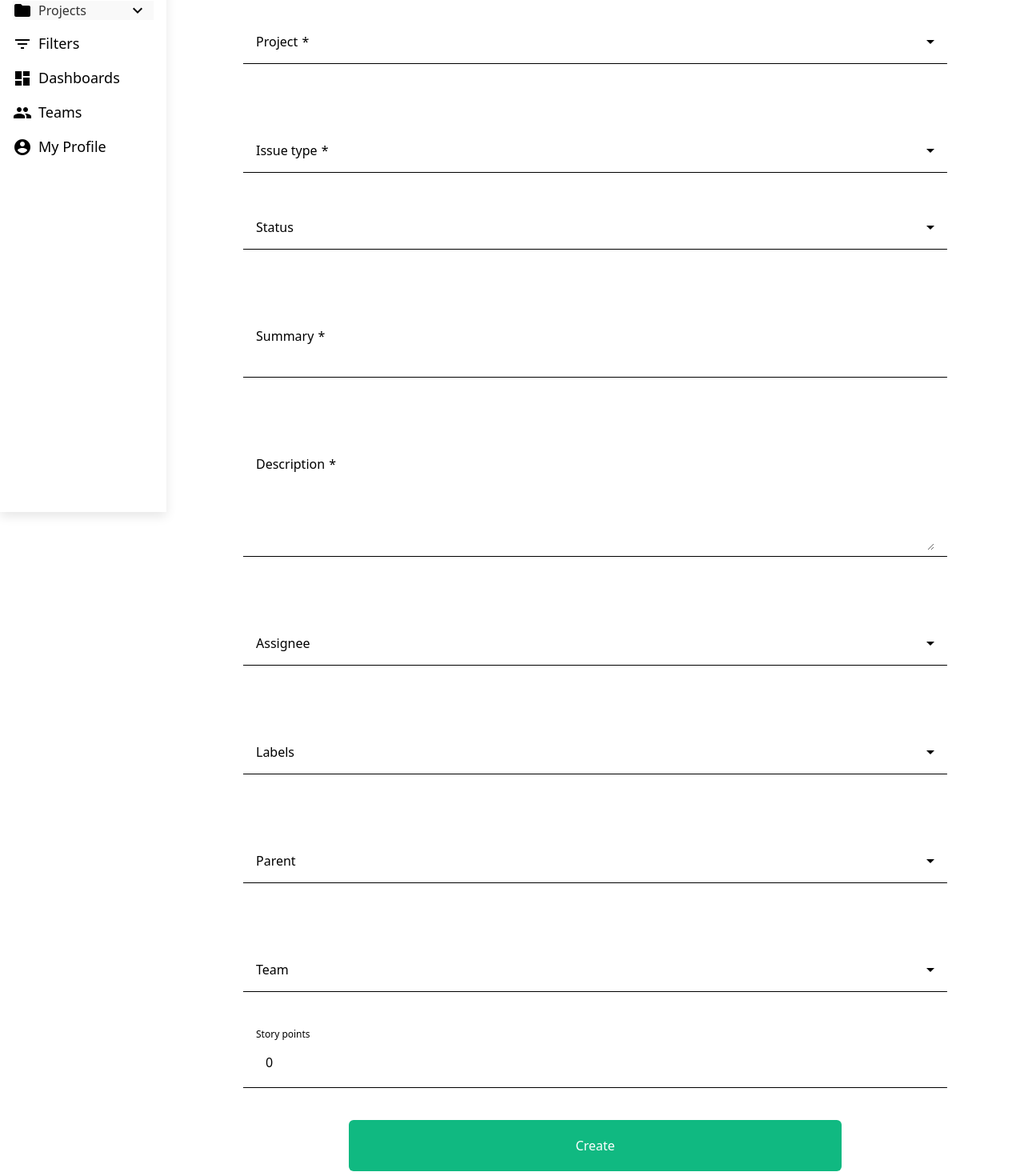
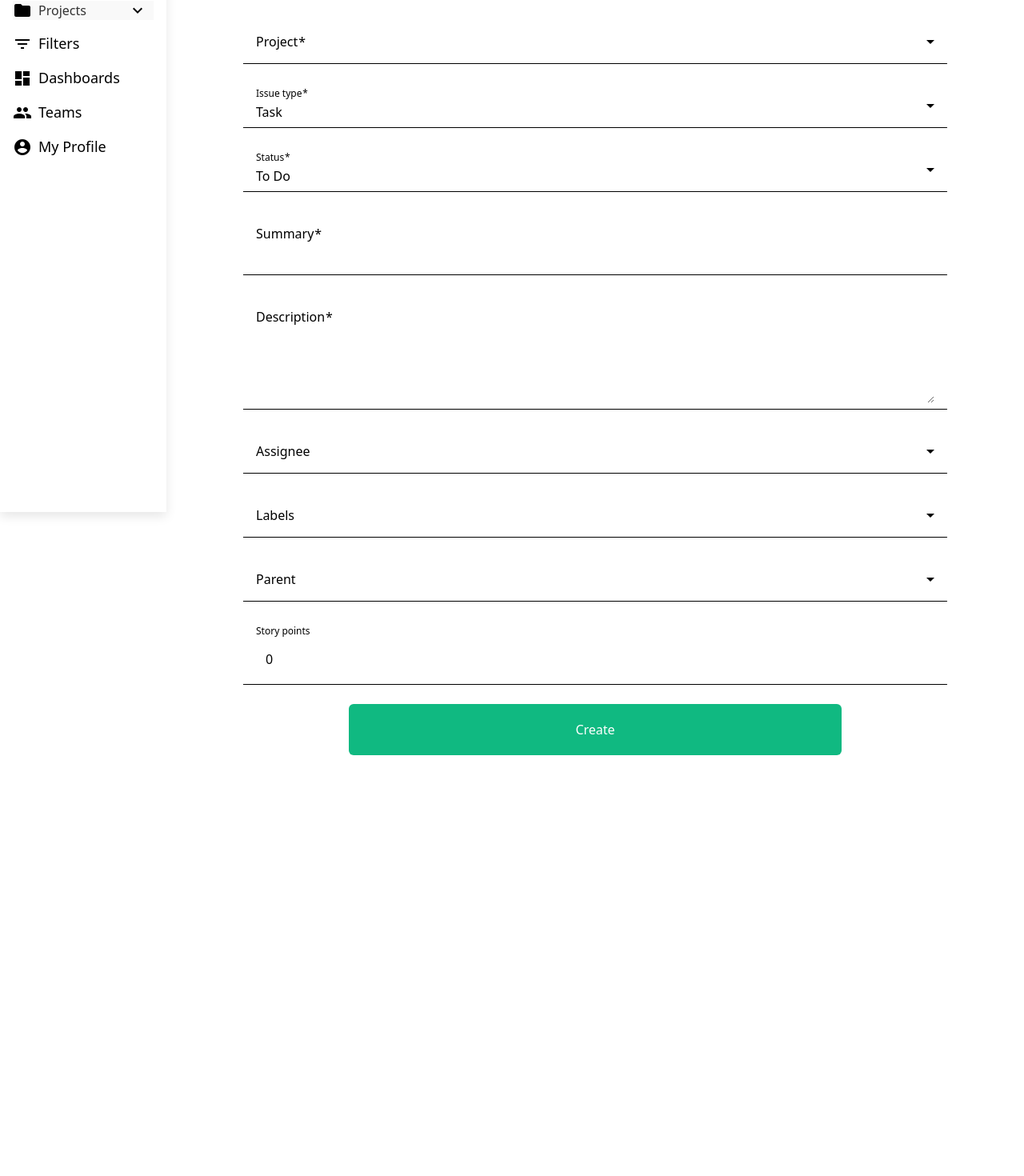
Before and after one commit to Szakolcs/Webker_Gojira, an Angular app: page /create in a window 1280 px wide. Shown: the part 240-1710 px from the top of the page at 80% size. After the commit the page ends 1280 px from the top, so only its background shows below. Built offline with nearby package versions, Linux system fonts and the light colour scheme.

Commit message:
create issue angular form error handling: navigating to non-existing project

```diff
--- a/src/app/database/issues.ts
+++ b/src/app/database/issues.ts
@@ -2,6 +2,7 @@ import Issue from './../types/Issue';
 import StatusEnum from './../types/StatusEnum';
 import PriorityEnum from './../types/PriorityEnum';
 import labels from './labels';
+import IssueTypeEnum from '../types/IssueTypeEnum';
 
 const issues: Issue[] = [
   {
@@ -13,7 +14,7 @@ const issues: Issue[] = [
     assigneeId: '2',
     labels: [labels[0], labels[3]],
     parentNodeId: null,
-    childrenNodeIds: [],
+    issueType: IssueTypeEnum.Task,
     storyPoints: 3,
     priority: PriorityEnum.High,
     createdAt: new Date(),
@@ -28,7 +29,7 @@ const issues: Issue[] = [
     assigneeId: '1',
     labels: [labels[1], labels[8]],
     parentNodeId: null,
-    childrenNodeIds: [],
+    issueType: IssueTypeEnum.Task,
     storyPoints: 5,
     priority: PriorityEnum.Medium,
     createdAt: new Date(),
@@ -43,7 +44,7 @@ const issues: Issue[] = [
     assigneeId: '3',
     labels: [labels[5], labels[6]],
     parentNodeId: null,
-    childrenNodeIds: [],
+    issueType: IssueTypeEnum.Task,
     storyPoints: 8,
     priority: PriorityEnum.High,
     createdAt: new Date(),
@@ -58,7 +59,7 @@ const issues: Issue[] = [
     assigneeId: '4',
     labels: [labels[2], labels[4]],
     parentNodeId: null,
-    childrenNodeIds: [],
+    issueType: IssueTypeEnum.Task,
     storyPoints: 2,
     priority: PriorityEnum.Low,
     createdAt: new Date(),
@@ -73,7 +74,7 @@ const issues: Issue[] = [
     assigneeId: '5',
     labels: [labels[9], labels[18]],
     parentNodeId: null,
-    childrenNodeIds: [],
+    issueType: IssueTypeEnum.Task,
     storyPoints: 4,
     priority: PriorityEnum.Medium,
     createdAt: new Date(),
@@ -88,7 +89,7 @@ const issues: Issue[] = [
     assigneeId: '6',
     labels: [labels[10], labels[11]],
     parentNodeId: null,
-    childrenNodeIds: [],
+    issueType: IssueTypeEnum.Task,
     storyPoints: 6,
     priority: PriorityEnum.High,
     createdAt: new Date(),
@@ -103,7 +104,7 @@ const issues: Issue[] = [
     assigneeId: '7',
     labels: [labels[12], labels[15]],
     parentNodeId: null,
-    childrenNodeIds: [],
+    issueType: IssueTypeEnum.Task,
     storyPoints: 5,
     priority: PriorityEnum.Medium,
     createdAt: new Date(),
@@ -118,7 +119,7 @@ const issues: Issue[] = [
     assigneeId: '8',
     labels: [labels[1], labels[13]],
     parentNodeId: null,
-    childrenNodeIds: [],
+    issueType: IssueTypeEnum.Task,
     storyPoints: 8,
     priority: PriorityEnum.High,
     createdAt: new Date(),
@@ -133,7 +134,7 @@ const issues: Issue[] = [
     assigneeId: '9',
     labels: [labels[11], labels[14]],
     parentNodeId: null,
-    childrenNodeIds: [],
+    issueType: IssueTypeEnum.Task,
     storyPoints: 6,
     priority: PriorityEnum.High,
     createdAt: new Date(),
@@ -148,7 +149,7 @@ const issues: Issue[] = [
     assigneeId: '10',
     labels: [labels[0], labels[2]],
     parentNodeId: null,
-    childrenNodeIds: [],
+    issueType: IssueTypeEnum.Task,
     storyPoints: 2,
     priority: PriorityEnum.Low,
     createdAt: new Date(),
@@ -165,7 +166,7 @@ const issues: Issue[] = [
     assigneeId: '2',
     labels: [labels[19], labels[4]],
     parentNodeId: null,
-    childrenNodeIds: [],
+    issueType: IssueTypeEnum.Task,
     storyPoints: 4,
     priority: PriorityEnum.Medium,
     createdAt: new Date(),
@@ -180,7 +181,7 @@ const issues: Issue[] = [
     assigneeId: '3',
     labels: [labels[5], labels[9]],
     parentNodeId: null,
-    childrenNodeIds: [],
+    issueType: IssueTypeEnum.Task,
     storyPoints: 2,
     priority: PriorityEnum.High,
     createdAt: new Date(),
@@ -195,7 +196,7 @@ const issues: Issue[] = [
     assigneeId: '4',
     labels: [labels[0], labels[10]],
     parentNodeId: null,
-    childrenNodeIds: [],
+    issueType: IssueTypeEnum.Task,
     storyPoints: 3,
     priority: PriorityEnum.Medium,
     createdAt: new Date(),
--- a/src/app/pages/create-issue/create-issue.component.html
+++ b/src/app/pages/create-issue/create-issue.component.html
@@ -1,72 +1,70 @@
 <div class="form-container">
   <h1>Create a new issue</h1>
   <h2>Required fields are marked with an asterix *</h2>
+
+  <form [formGroup]="createIssueForm" (ngSubmit)="createIssue();  $event.stopPropagation()">
     <mat-form-field>
-    <mat-label>
-      Project
-    </mat-label>
-    <mat-select [(ngModel)]="selectedProject" [placeholder]="'Select a project'" required>
+      <mat-label>Project</mat-label>
+      <mat-select formControlName="projectId" placeholder="Select a project" required>
         @for (project of projects; track projects.indexOf(project)) {
-        <mat-option [value]=project.name>{{ project.name }}</mat-option>
+          <mat-option [value]="project.id">{{ project.name }}</mat-option>
         }
       </mat-select>
     </mat-form-field>
+
     <br/>
+
     <mat-form-field>
-    <mat-label>
-      Issue type
-    </mat-label>
-    <mat-select [(ngModel)]="selectedIssueType" [placeholder]="'Select an issue type'" required>
+      <mat-label>Issue type</mat-label>
+      <mat-select formControlName="issueType" placeholder="Select an issue type" required>
         @for (issue of issueEnumKeys; track issueEnumKeys?.indexOf(issue)) {
-        <mat-option [value]=issue>{{ issue }}</mat-option>
+          <mat-option [value]="issue">{{ issue }}</mat-option>
         }
       </mat-select>
     </mat-form-field>
+
     <mat-form-field>
-    <mat-label>
-      Status
-    </mat-label>
-    <mat-select [(ngModel)]="selectedStatus" matTooltip="Initial status">
-      <mat-option [value]="'TODO'">To Do</mat-option>
-      <mat-option [value]="'Done'">Done</mat-option>
+      <mat-label>Status</mat-label>
+      <mat-select formControlName="status" matTooltip="Initial status">
+        <mat-option [value]="StatusEnum.ToDo">To Do</mat-option>
+        <mat-option [value]="StatusEnum.Done">Done</mat-option>
       </mat-select>
     </mat-form-field>
+
     <br/>
+
     <mat-form-field>
-    <mat-label>
-      Summary
-    </mat-label>
-    <input type="text" matInput placeholder="Enter a summary" [(ngModel)]="summary" required>
+      <mat-label>Summary</mat-label>
+      <input type="text" matInput placeholder="Enter a summary" formControlName="summary" required>
     </mat-form-field>
+
     <br/>
+
     <mat-form-field>
-    <mat-label>
-      Description
-    </mat-label>
-    <textarea type="text" matInput placeholder="Write a description of the issue" [(ngModel)]="description"
-              required></textarea>
+      <mat-label>Description</mat-label>
+      <textarea type="text" matInput placeholder="Write a description of the issue" formControlName="description" required></textarea>
     </mat-form-field>
+
     <br/>
+
     <mat-form-field>
-    <mat-label>
-      Assignee
-    </mat-label>
-    <mat-select [(ngModel)]="selectedDev" [placeholder]="'Assign to someone'">
+      <mat-label>Assignee</mat-label>
+      <mat-select formControlName="assigneeId" placeholder="Assign to someone">
         @for (dev of users; track dev.email) {
-        <mat-option [value]=dev.email>
+          <mat-option [value]="dev.id">
             {{ dev | devFormatter }}
           </mat-option>
         }
       </mat-select>
     </mat-form-field>
+
     <br/>
+
     <mat-form-field>
-    <mat-label>
-      Labels
-    </mat-label>
-    <mat-select [(ngModel)]="selectedLabels" [placeholder]="'Select labels'" multiple>
+      <mat-label>Labels</mat-label>
+      <mat-select formControlName="labels" placeholder="Select labels" multiple>
         @for (label of labels; track labels.indexOf(label)) {
-        <mat-option [value]=label.name>
+          <mat-option [value]="label.name">
             <div style="display: flex" class="label-with-color">
               <div [style.background-color]="label.color" class="color-dot"></div>
               {{ label.name }}
@@ -75,41 +73,29 @@
         }
       </mat-select>
     </mat-form-field>
+
     <br/>
+
     <mat-form-field>
-    <mat-label>
-      Parent
-    </mat-label>
-    <mat-select [(ngModel)]="selectedParent" [placeholder]="'Choose a parent'">
+      <mat-label>Parent</mat-label>
+      <mat-select formControlName="parentNodeId" placeholder="Choose a parent">
         @for (parent of issues; track parent.id) {
-        <mat-option [value]=parent.id>
+          <mat-option [value]="parent.id">
             {{ parent.summary }}
           </mat-option>
         }
       </mat-select>
     </mat-form-field>
+
     <br/>
+
     <mat-form-field>
-    <mat-label>
-      Team
-    </mat-label>
-    <mat-select [(ngModel)]="selectedTeam" [placeholder]="'Choose a team'">
-      @for (team of teams; track team.id) {
-        <mat-option [value]=team.id class="team-option" >
-          <mat-label>
-            {{ team.name }}
-          </mat-label>
-        </mat-option>
-      }
-    </mat-select>
+      <mat-label>Story points</mat-label>
+      <input type="number" matInput placeholder="Storypoints" formControlName="storyPoints">
     </mat-form-field>
-  <mat-form-field>
-    <mat-label>
-      Story points
-    </mat-label>
-    <input type="number" matInput placeholder="Storypoints" [(ngModel)]="storyPoint">
-  </mat-form-field>
-  <div class="submit-button" (click)="createIssue()">
-    <button mat-raised-button color="primary">Create</button>
+
+    <div class="submit-button">
+      <button mat-raised-button color="primary" type="submit">Create</button>
     </div>
+  </form>
 </div>
--- a/src/app/pages/create-issue/create-issue.component.ts
+++ b/src/app/pages/create-issue/create-issue.component.ts
@@ -1,19 +1,25 @@
-import {Component} from '@angular/core';
+import {Component, OnInit} from '@angular/core';
 import {MatOption} from '@angular/material/core';
 import {MatFormField, MatInput, MatLabel} from '@angular/material/input';
 import {MatSelect} from '@angular/material/select';
-import {FormsModule} from '@angular/forms';
+import {FormBuilder, FormGroup, FormsModule, ReactiveFormsModule, Validators} from '@angular/forms';
 import {MatTooltip} from '@angular/material/tooltip';
 import {MatButton} from '@angular/material/button';
 import {FormatDev} from '../../shared/pipes/dev.pipe';
-import Project from './../../types/Project'
-import IssueTypeEnum from './../../types/IssueTypeEnum'
 import StatusEnum from '../../types/StatusEnum';
-import Projects from '../../database/projects';
+import projects from '../../database/projects';
 import users from '../../database/users';
 import labels from '../../database/labels';
 import issues from '../../database/issues';
 import teams from '../../database/teams';
+import User from '../../types/User';
+import Label from '../../types/Label';
+import Issue from '../../types/Issue';
+import Team from '../../types/Team';
+import Project from '../../types/Project';
+import PriorityEnum from '../../types/PriorityEnum';
+import IssueTypeEnum from './../../types/IssueTypeEnum';
+
 
 @Component({
   selector: 'app-create-issue',
@@ -27,6 +33,7 @@ import teams from '../../database/teams';
     MatInput,
     MatButton,
     FormatDev,
+    ReactiveFormsModule,
   ],
   templateUrl: './create-issue.component.html',
   styleUrl: './create-issue.component.css'
@@ -39,30 +46,59 @@ import teams from '../../database/teams';
 //   }
 // }
 
-export class CreateIssueComponent {
-  issueEnumKeys: string[] | undefined; // Array of the keys of Enum
-  constructor() {
+export class CreateIssueComponent implements OnInit {
+  createIssueForm!: FormGroup;
+  issueEnumKeys: string[] | undefined;
+  projects: Project[] = projects;
+  users: User[] = users;
+  labels:  Label[] = labels;
+  issues: Issue[] = issues;
+  teams: Team[] = teams;
+
+
+  constructor(private fb: FormBuilder) {
     this.issueEnumKeys = Object.values(IssueTypeEnum) as string[];
   }
 
-  selectedProject: Project | null = null;
-  selectedIssueType: string = "None";
-  selectedStatus: string = StatusEnum.ToDo;
-  summary: string = "";
-  selectedDev: string = "";
-  storyPoint: number = 0;
-  description: string = "";
-  selectedParent: any;
-  selectedLabels: any = [];
-  selectedTeam: any;
-
-  createIssue() {
-    console.log(" hehe ");
+  ngOnInit(): void {
+    this.createIssueForm = this.fb.group({
+      summary: ['', [Validators.required, Validators.minLength(3)]],
+      description: ['', [Validators.required, Validators.minLength(10)]],
+      status: [StatusEnum.ToDo, [Validators.required]],
+      projectId: ['', [Validators.required]],
+      assigneeId: [''],
+      issueType: [IssueTypeEnum.Task, [Validators.required]],
+      labels: [[]],
+      parentNodeId: [''],
+      storyPoints: [0, [Validators.min(0)]],
+      priority: [PriorityEnum.Low]
+    });
   }
 
-  protected readonly projects = Projects;
-  protected readonly users = users;
-  protected readonly labels = labels;
-  protected readonly issues = issues;
-  protected readonly teams = teams;
+  createIssue(): void {
+    console.log("hehe")
+    if (this.createIssueForm.valid) {
+      const newId = (this.issues.length + 1).toString();
+
+      const newIssue = {
+        id: newId,
+        ...this.createIssueForm.value,
+        createdAt: new Date(),
+        lastUpdated: new Date()
+      };
+
+      this.issues.push(newIssue);
+
+      this.createIssueForm.reset({
+        status: 'TODO',
+        storyPoints: 0
+      });
+      console.log(this.issues)
+      alert('Issue successfully created!');
+    } else {
+      alert('Please fill in all required fields correctly.');
+    }
+  }
+
+  protected readonly StatusEnum = StatusEnum;
 }
--- a/src/app/pages/project/project.component.ts
+++ b/src/app/pages/project/project.component.ts
@@ -1,5 +1,5 @@
 import {Component, OnInit} from '@angular/core';
-import {ActivatedRoute} from '@angular/router';
+import {ActivatedRoute, Router} from '@angular/router';
 import {DatePipe} from '@angular/common';
 
 import projects from './../../database/projects';
@@ -24,15 +24,22 @@ export class ProjectComponent implements OnInit {
   relatedTeam!: Team;
   relatedUsers: User[] = [];
 
-  constructor(private route: ActivatedRoute) {
+  constructor(private route: ActivatedRoute, private router: Router) {
   }
 
   ngOnInit(): void {
     this.route.paramMap.subscribe((params) => {
       const projectId = params.get('id');
+      if (projectId) {
+        const foundProject = projects.find((proj) => proj.id === projectId);
+        if (!foundProject) {
+          this.router.navigate(["/"]).then(() => {
+            console.warn("Project not found, redirected to home.");
+          });
+          return;
+        }
 
-      if (projectId) {
-        this.project = projects.find((proj) => proj.id === projectId)!;
+        this.project = foundProject;
 
         this.relatedIssues = issues.filter((issue) => issue.projectId === projectId);
 
@@ -43,6 +50,7 @@ export class ProjectComponent implements OnInit {
         );
 
       }
+
     });
   }
 }
--- a/src/app/types/Issue.ts
+++ b/src/app/types/Issue.ts
@@ -1,6 +1,7 @@
 import Label from './Label';
 import StatusEnum from './StatusEnum';
 import PriorityEnum from './PriorityEnum';
+import IssueTypeEnum from './IssueTypeEnum';
 
 interface Issue {
   id: string;
@@ -9,9 +10,9 @@ interface Issue {
   status: StatusEnum;
   projectId: string;
   assigneeId: string;
+  issueType: IssueTypeEnum
   labels: Label[];
   parentNodeId: string | null;
-  childrenNodeIds: string[];
   storyPoints: number;
   priority: PriorityEnum;
   createdAt: Date;
--- a/src/index.html
+++ b/src/index.html
@@ -5,7 +5,7 @@
   <title>Gojira</title>
   <base href="/">
   <meta name="viewport" content="width=device-width, initial-scale=1">
-  <link rel="icon" type="image/svg" href="../public/logo.svg">
+<!--  <link rel="icon" type="image/svg" href="../public/logo.svg">-->
 
 </head>
 <body>
```
Lines whose indentation alone changed are shown as unchanged.
